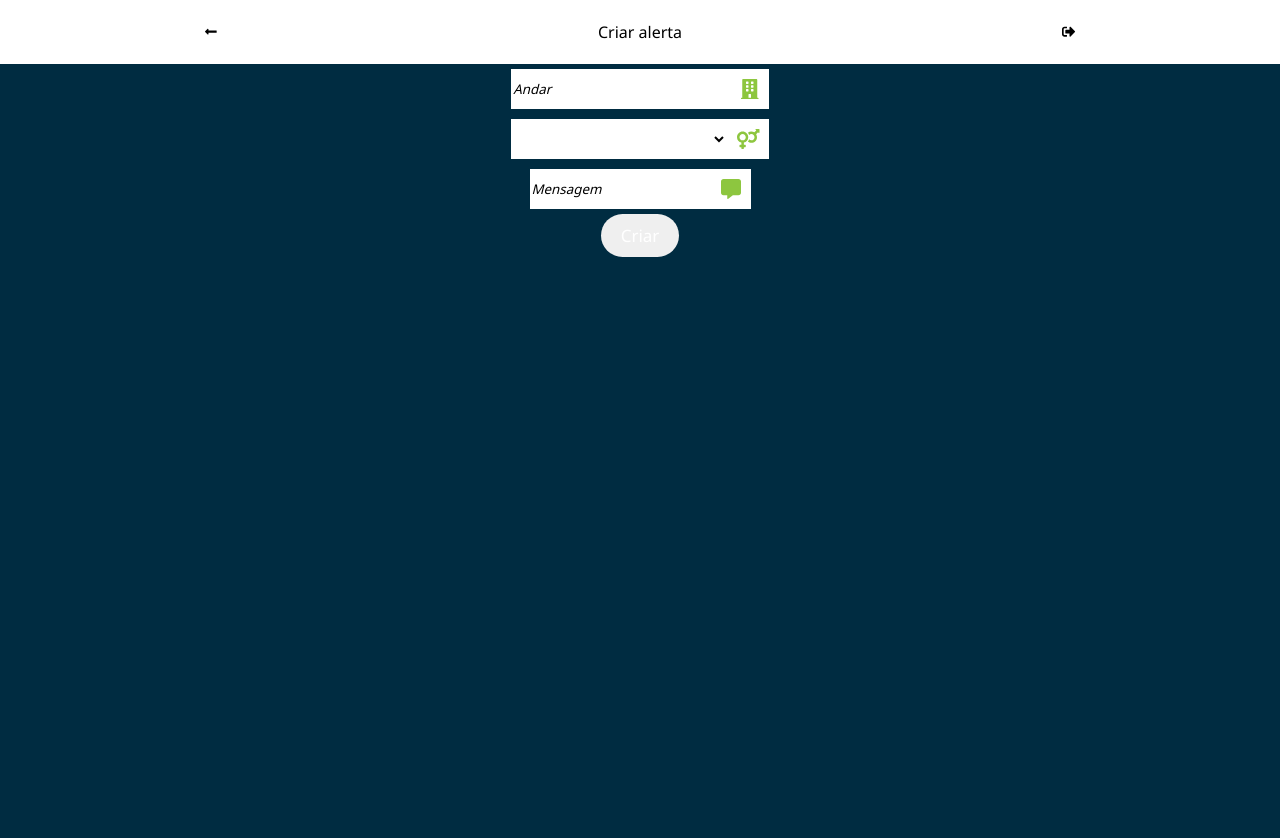
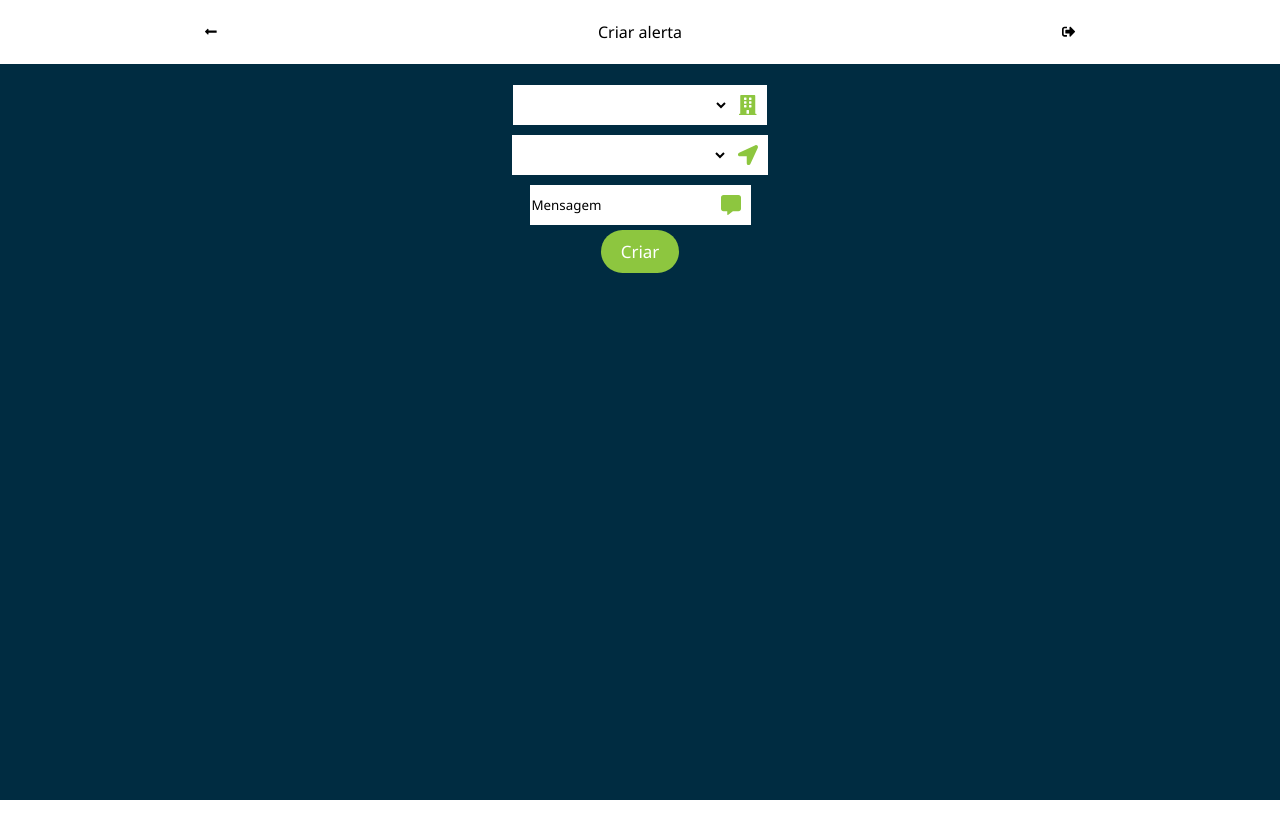
Before and after one commit to brunovnasci/facilities-helper-front, a React (Create React App) app: page /create in a window 1280 px wide. Shown: the top 838 px of the page. After the commit the page ends 800 px from the top, so only its background shows below. Built offline with nearby package versions, Linux system fonts and the light colour scheme.

Commit message:
Tela de criacao de alerta foi modificado

```diff
--- /dev/null
+++ b/src/components/createAlert/CreateAlert.css
@@ -0,0 +1,5 @@
+.create-body {
+    background-color: #002c41;
+    padding: 2vh;
+    height: 88vh;
+}
--- a/src/components/createAlert/CreateAlert.jsx
+++ b/src/components/createAlert/CreateAlert.jsx
@@ -1,14 +1,16 @@
 import React from 'react';
 import { useState } from 'react';
 
-import { faBuilding, faVenusMars,faCommentAlt } from '@fortawesome/free-solid-svg-icons';
+import { faBuilding, faLocationArrow,faCommentAlt } from '@fortawesome/free-solid-svg-icons';
 import Textbox from '../textbox/Textbox';
 import Button from '../button/Button';
-import NumberPicker from '../numberpicker/NumberPicker';
+import Loading from '../loading/Loading';
 import Combobox from '../combobox/Combox';
+import Successful from '../successful/Successful';
 
 import api from '../../services/api';
-import history from '../../services/history';
+
+import './CreateAlert.css';
 
 export default () => {
 
@@ -16,13 +18,15 @@ export default () => {
     const [generoBanheiro, setGeneroBanheiro] = useState("");
     const [mensagem, setMensagem] = useState("");
     const [erro, setErro] = useState([]);
+    const [isCreating, setIsCreating] = useState(false);
+    const [isCreated, setIsCreated] = useState(false);
 
     const handleOnChangeAndar = (e) => {
         setAndar(e.target.value);
         console.log(e.target.value);
     }
 
-    const handleOnChangeSexo = (e) => {
+    const handleOnChangePlaces = (e) => {
         setGeneroBanheiro(e.target.value);
         console.log(e.target.value);
     }
@@ -33,24 +37,31 @@ export default () => {
 
     const clicarRegister = async (e) => {
         e.preventDefault();
+        setIsCreating(true);
         try {
             const response = await api.post("/alert", {andar, generoBanheiro, mensagem}, {headers: {'Authorization': localStorage.getItem("token")}});
             if(response.status === 200){
-                alert("Alerta criado com sucesso");
-                history.push("/home");
+                setIsCreated(true);
             }
         } catch (error) {
             setErro(error);
         }
     }
 
+    let places = ["","Banheiro masculino", "Banheiro feminino"];
+    let andarItems = ["", "Terreo", "Primeiro andar"];
+
     return(
-        <form className="form-div" onSubmit={(e) => clicarRegister(e)}>
-            <NumberPicker icon={faBuilding} onChange={handleOnChangeAndar} placeholder="Andar" id="Andar"/>
-            <Combobox itens={["","Masculino", "Feminino"]} onChange={handleOnChangeSexo} icon={faVenusMars}/>
-            <Textbox icon={faCommentAlt} onChange={handleOnChangeMensagem} placeholder="Mensagem" id="msg" required />
-            <Button placeholder="Criar"/>
-            {!erro ? "Algo de errado!" : ""}
-        </form>
+        <div className="create-body">
+            {isCreating ? (!isCreated ? <Loading /> : <Successful />)  :
+                <form className="form-div" onSubmit={(e) => clicarRegister(e)}>
+                    <Combobox itens={andarItems} onChange={handleOnChangeAndar} icon={faBuilding}/>
+                    <Combobox itens={places} onChange={handleOnChangePlaces} icon={faLocationArrow}/>
+                    <Textbox icon={faCommentAlt} onChange={handleOnChangeMensagem} placeholder="Mensagem" id="msg" required />
+                    <Button placeholder="Criar" color="green"/>
+                    {!erro ? "Algo de errado!" : ""}
+                </form>
+            }
+        </div>
     );
 }
```
